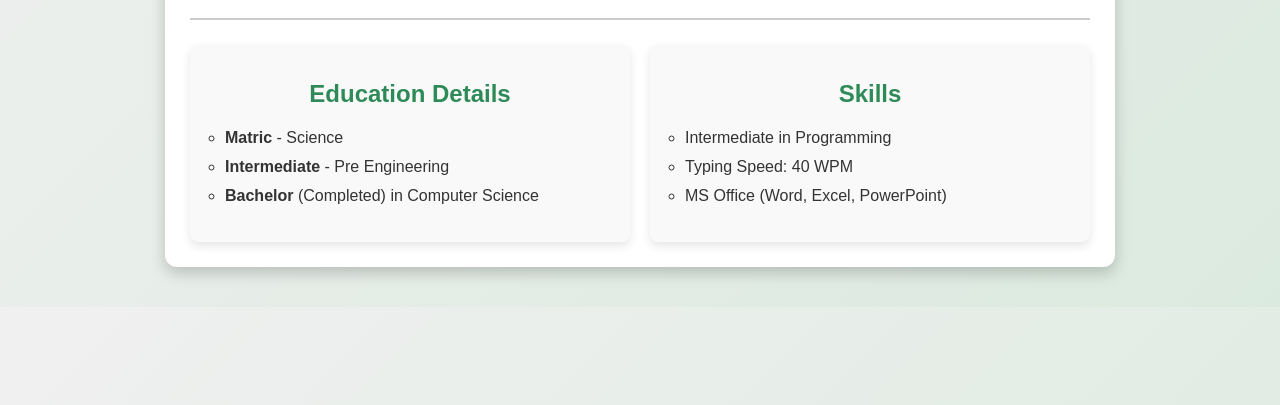
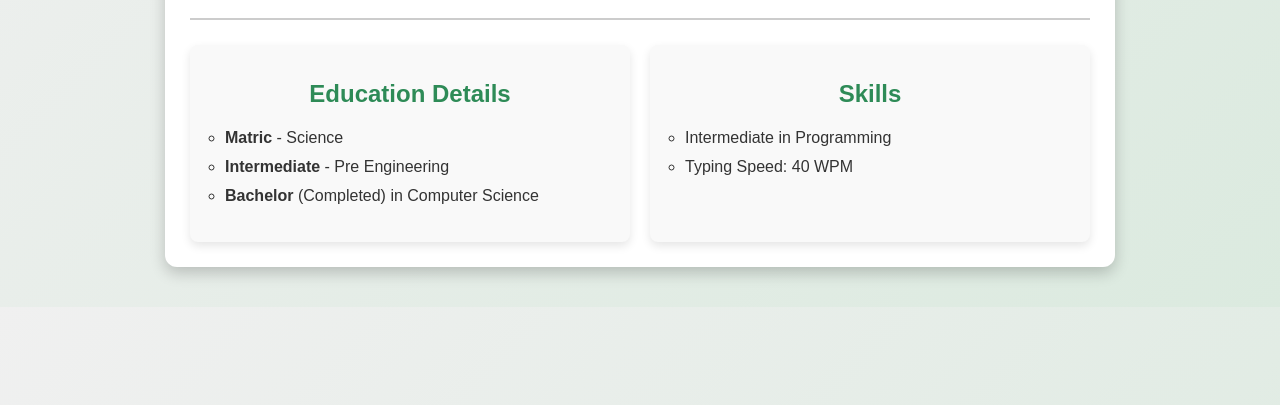
Before and after one commit to M-RaeesDev/All-Chapter-Of-Html-Assignment, a plain HTML site: page index.html in a window 1280 px wide. Shown: the part 395-800 px from the top of the page. Drawn offline with Linux system fonts and the light colour scheme.

Commit message:
some changes

```diff
--- a/index.html
+++ b/index.html
@@ -61,7 +61,6 @@
         <ul style="list-style:circle; font-size:16px; color:#333; line-height:1.8; padding-left:20px;">
           <li>Intermediate in Programming</li>
           <li>Typing Speed: 40 WPM</li>
-          <li>MS Office (Word, Excel, PowerPoint)</li>
         </ul>
       </div>
 
```
